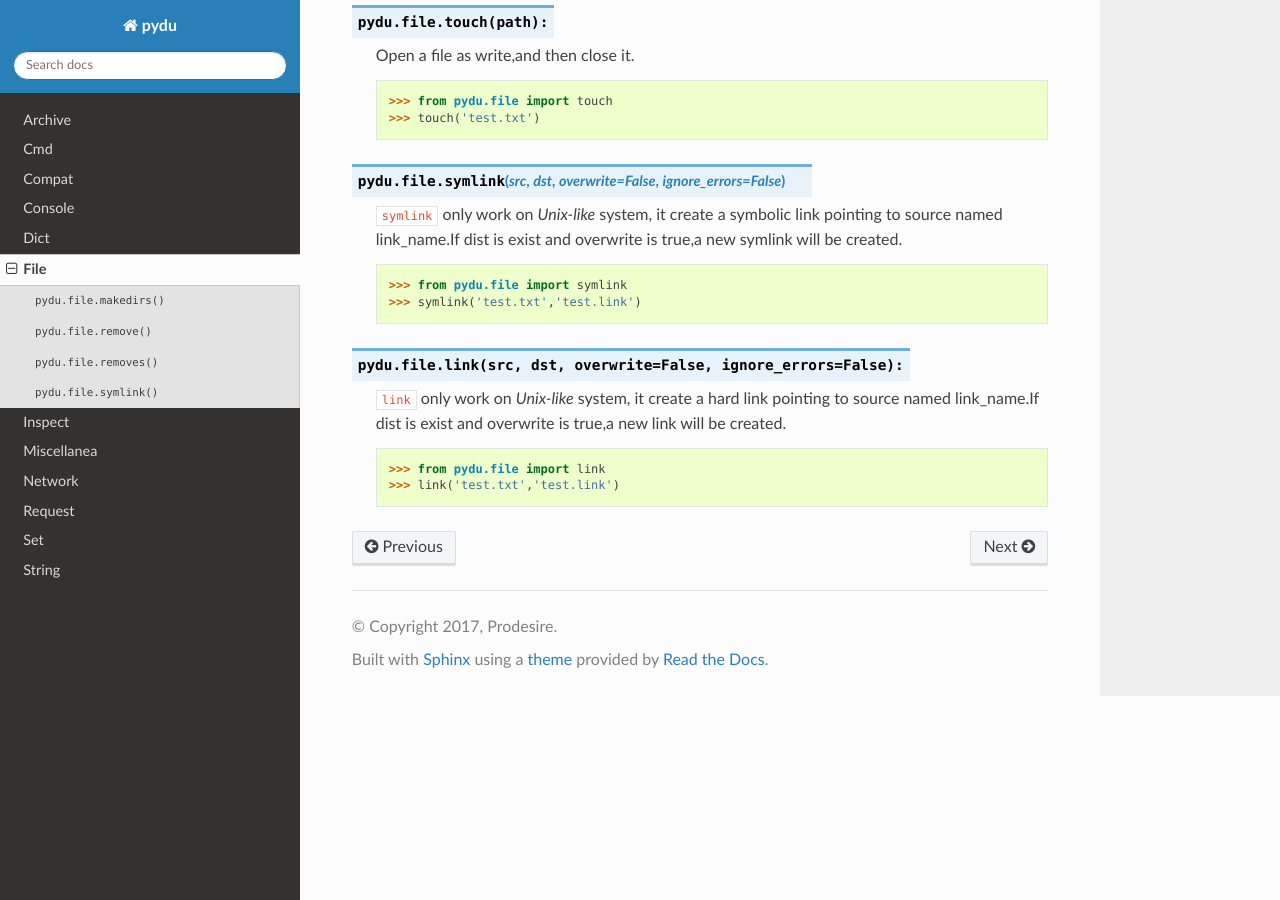
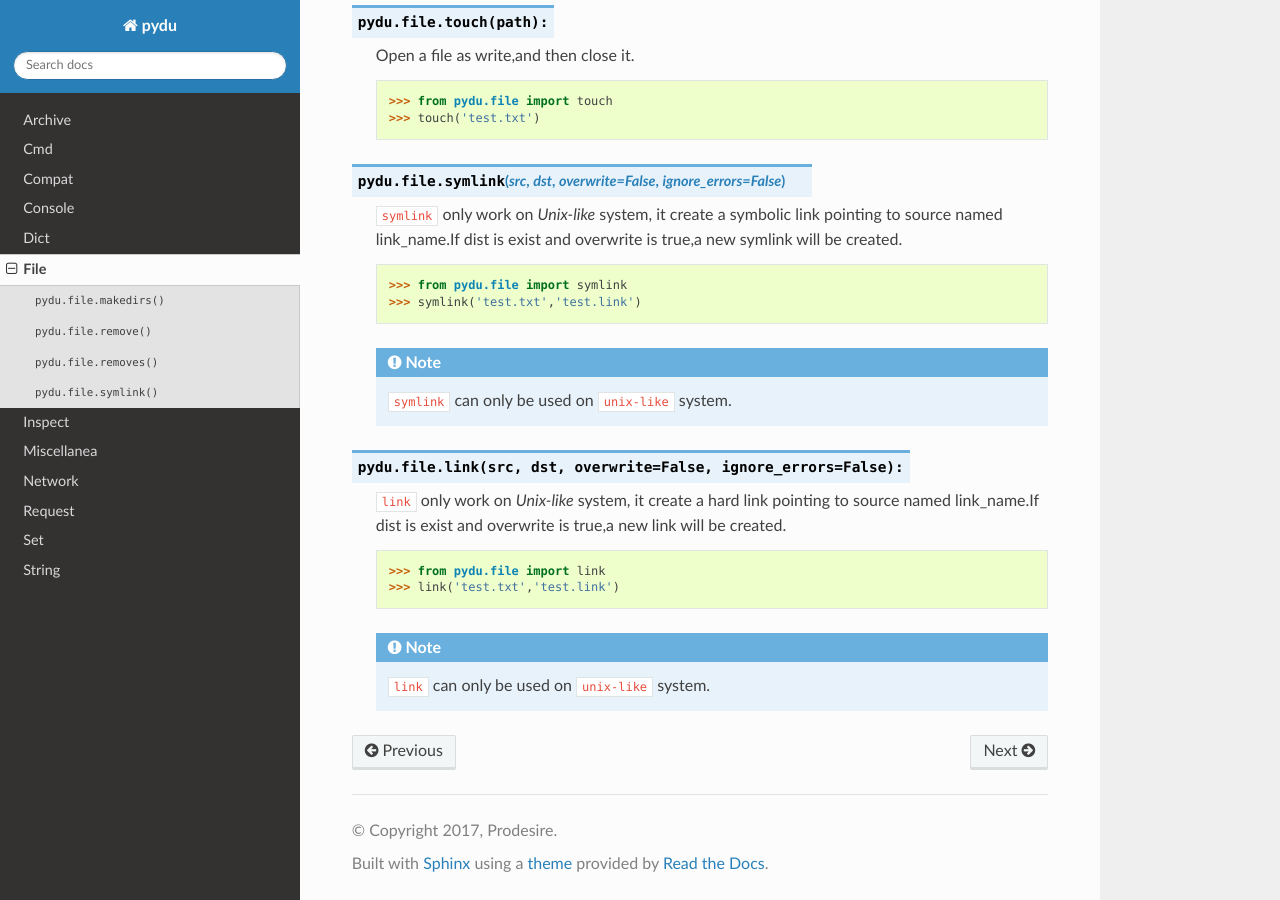
Before and after one commit to flaggo/pydu, a Sphinx documentation site: the page built from docs/file.rst, in a window 1280 px wide and 900 px high, scrolled down 1707 px. Built offline with Sphinx 7.4.7 and the Read the Docs theme 2.0.0, drawn with Linux system fonts in a browser that asks for light colours.

Commit message:
add note to file doc

```diff
--- a/docs/file.rst
+++ b/docs/file.rst
@@ -90,12 +90,14 @@ File
 
 .. py:function:: pydu.file.symlink(src, dst, overwrite=False, ignore_errors=False)
 
-   ``symlink`` only work on `Unix-like` system, it create a symbolic link pointing
-   to source named link_name.If dist is exist and overwrite is true,a new
-   symlink will be created.
+    ``symlink`` only work on `Unix-like` system, it create a symbolic link pointing
+    to source named link_name.If dist is exist and overwrite is true,a new
+    symlink will be created.
 
     >>> from pydu.file import symlink
     >>> symlink('test.txt','test.link')
+
+    .. note:: ``symlink`` can only be used on ``unix-like`` system.
 
 .. py:function:: pydu.file.link(src, dst, overwrite=False, ignore_errors=False):
 
@@ -105,3 +107,5 @@ File
 
     >>> from pydu.file import link
     >>> link('test.txt','test.link')
+
+    .. note:: ``link`` can only be used on ``unix-like`` system.
```
